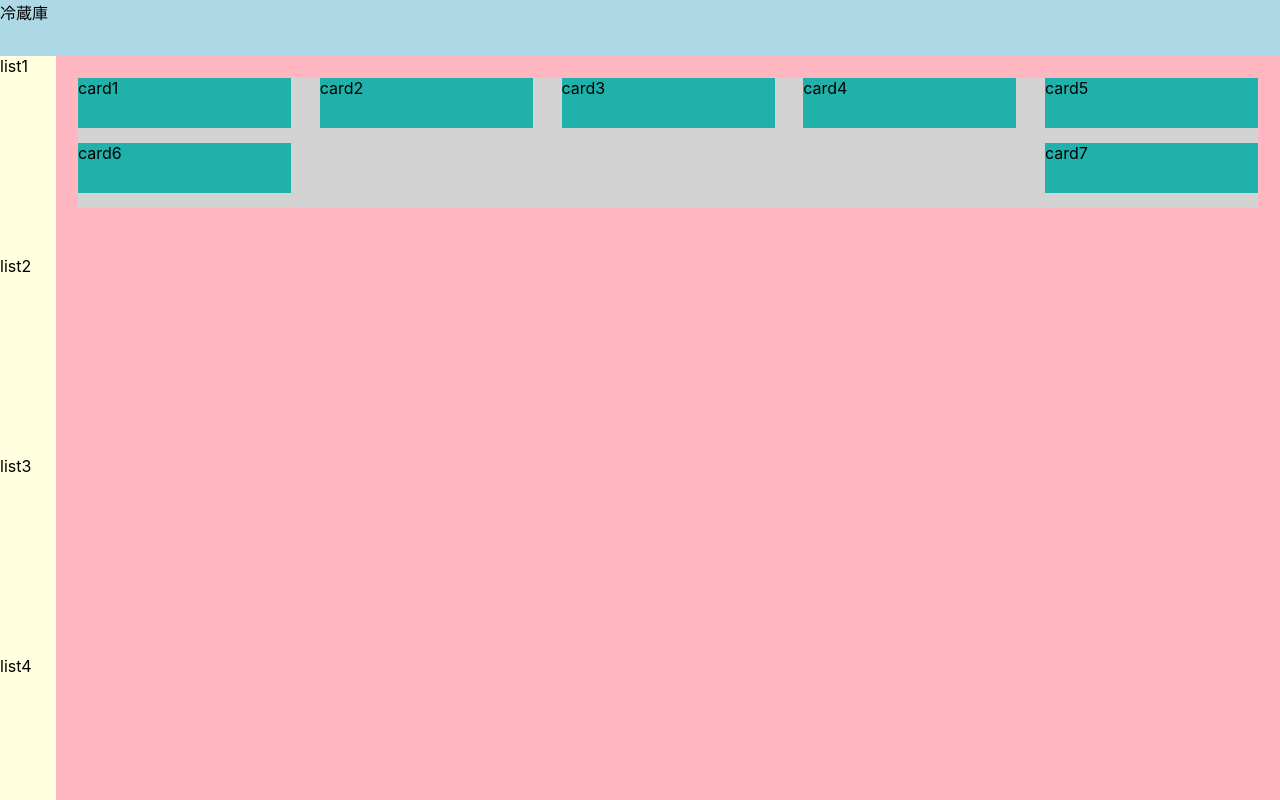
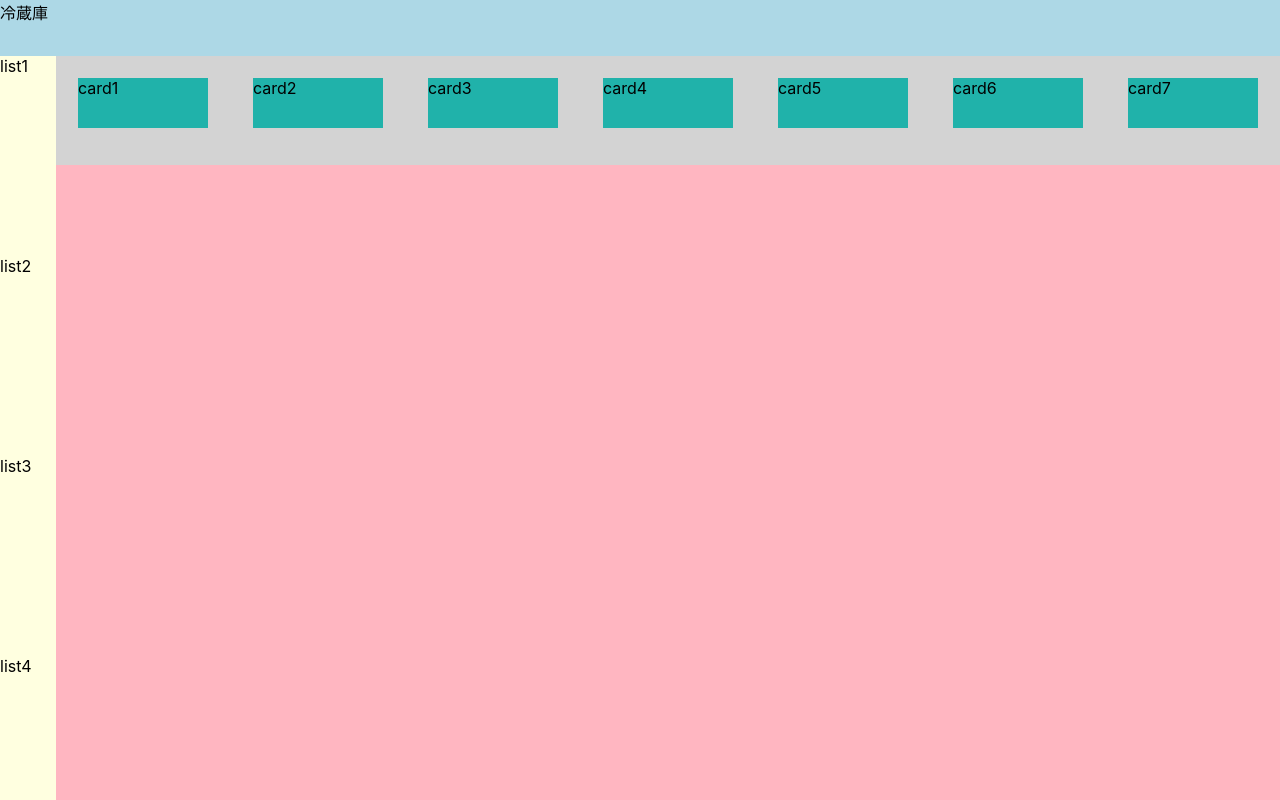
Before and after one commit to hello-ty/ref-app, a Next.js app: page /ref in a window 1280 px wide. Shown: the top 800 px of the page. Built offline with nearby package versions, Linux system fonts and the light colour scheme.

Commit message:
🎨 scrollbar作成・カード配置整理

```diff
--- a/src/components/Main/Main.module.css
+++ b/src/components/Main/Main.module.css
@@ -3,7 +3,6 @@
   background-color: lightpink;
   min-height: 100vh;
   height: 1500px;
-  padding: 22px;
 }
 
 .card_container {
@@ -11,6 +10,7 @@
   flex-direction: row;
   flex-wrap: wrap;
   background-color: lightgrey;
+  padding: 22px;
   /* margin-left: 10px;
   margin-right: 10px; */
   justify-content: space-between;
@@ -18,9 +18,10 @@
 }
 
 .card {
+  float: left;
   background-color: lightseagreen;
   height: 50px;
-  width: 213px;
+  width: 130px;
   /* margin: 5px; */
   /* margin-right: 15px; */
   margin-bottom: 15px;
--- a/src/components/Main/index.jsx
+++ b/src/components/Main/index.jsx
@@ -11,9 +11,18 @@ export function Main() {
     { name: "card7" },
   ];
 
+  const genres = [
+    { genre: "野菜" },
+    { genre: "肉類" },
+    { genre: "魚介類" },
+    { genre: "調味料" },
+    { genre: "デザート" },
+  ];
+
   return (
     <div>
       <main className={classes.main}>
+        <div className={classes.bar}></div>
         <div className={classes.card_container}>
           {data.map((d) => (
             <div className={classes.card}>{d.name}</div>
```
